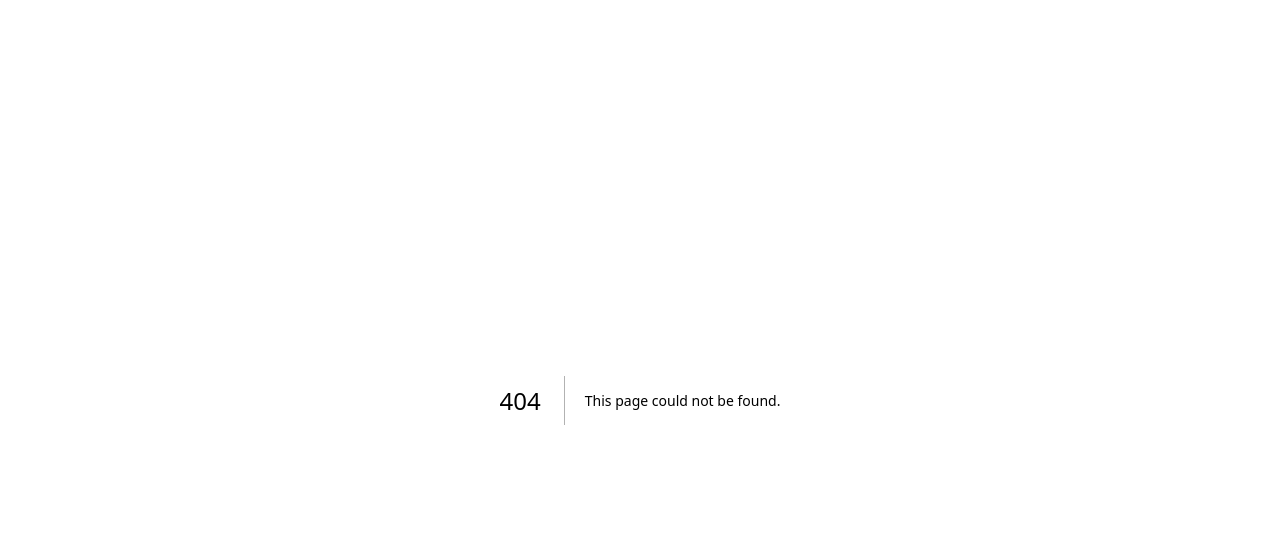
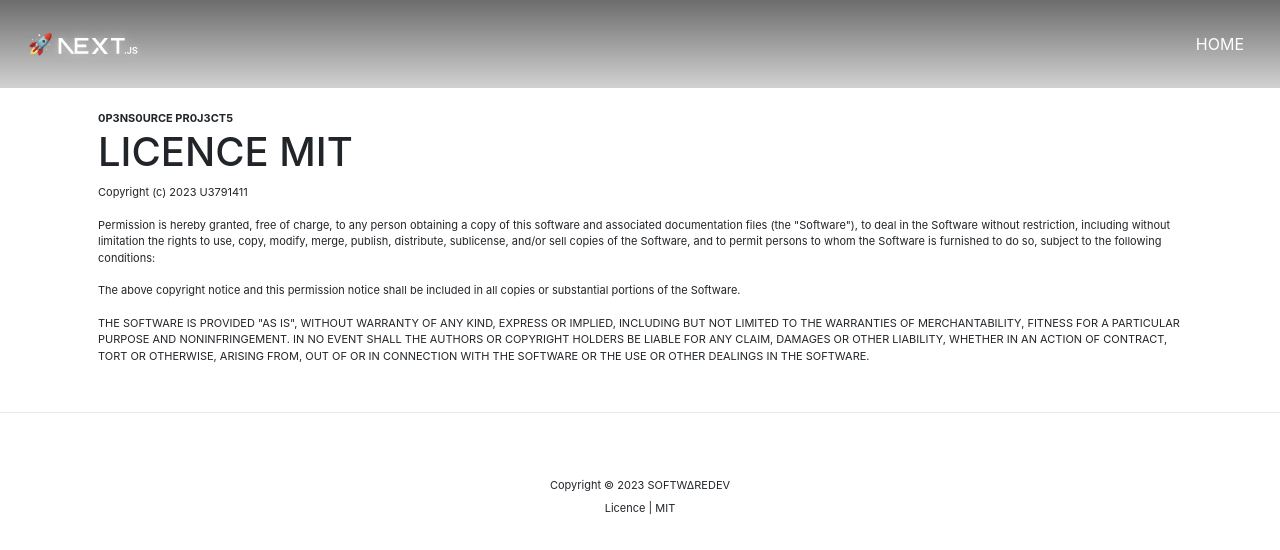
Before and after one commit to U3791411/nextjs.webapp, a Next.js app: page /licence in a window 1280 px wide. Before the commit this address had no page. Shown: the top 550 px of the page. Built offline with nearby package versions, Linux system fonts and the light colour scheme.

Commit message:
Build: Licence MIT Page

```diff
--- /dev/null
+++ b/pages/licence.tsx
@@ -0,0 +1,48 @@
+import Head from 'next/head';
+import Layout, { meta } from '../ui/Layout';
+
+export default function Licence() {
+  return (
+    <Layout>
+      <Head>
+        <title>{meta.title}</title>
+      </Head>
+      <section className="container">
+        <div className="m-3">
+          <small className="fw-bold text-uppercase">0p3ns0urce pr0j3ct5</small>
+          <h1 className="text-uppercase">licence mit</h1>
+          <small className="d-block mb-3">
+            Copyright (c) 2023 U3791411
+          </small>
+          <small className="d-block mb-3">
+            Permission is hereby granted, free of charge,
+            to any person obtaining a copy of this software
+            and associated documentation files (the "Software"),
+            to deal in the Software without restriction, including
+            without limitation the rights to use, copy, modify,
+            merge, publish, distribute, sublicense, and/or sell
+            copies of the Software, and to permit persons to whom
+            the Software is furnished to do so, subject to the
+            following conditions:
+          </small>
+          <small className="d-block mb-3">
+            The above copyright notice and this permission
+            notice shall be included in all copies or
+            substantial portions of the Software.
+          </small>
+          <small className="d-block mb-3">
+            THE SOFTWARE IS PROVIDED "AS IS", WITHOUT WARRANTY
+            OF ANY KIND, EXPRESS OR IMPLIED, INCLUDING BUT NOT
+            LIMITED TO THE WARRANTIES OF MERCHANTABILITY, FITNESS
+            FOR A PARTICULAR PURPOSE AND NONINFRINGEMENT. IN NO EVENT
+            SHALL THE AUTHORS OR COPYRIGHT HOLDERS BE LIABLE FOR ANY
+            CLAIM, DAMAGES OR OTHER LIABILITY, WHETHER IN AN ACTION
+            OF CONTRACT, TORT OR OTHERWISE, ARISING FROM, OUT OF OR
+            IN CONNECTION WITH THE SOFTWARE OR THE USE OR
+            OTHER DEALINGS IN THE SOFTWARE.
+          </small>
+        </div>
+      </section>
+    </Layout>
+  );
+}
--- a/ui/Footer.tsx
+++ b/ui/Footer.tsx
@@ -11,6 +11,9 @@ export default function Footer() {
         <small className="d-block mt-2">
           Copyright &copy; 2023 SOFTW∆REDEV
         </small>
+        <small>
+          Licence | <a href="/licence">MIT</a>
+        </small>
       </footer>
     </>
   );
```
